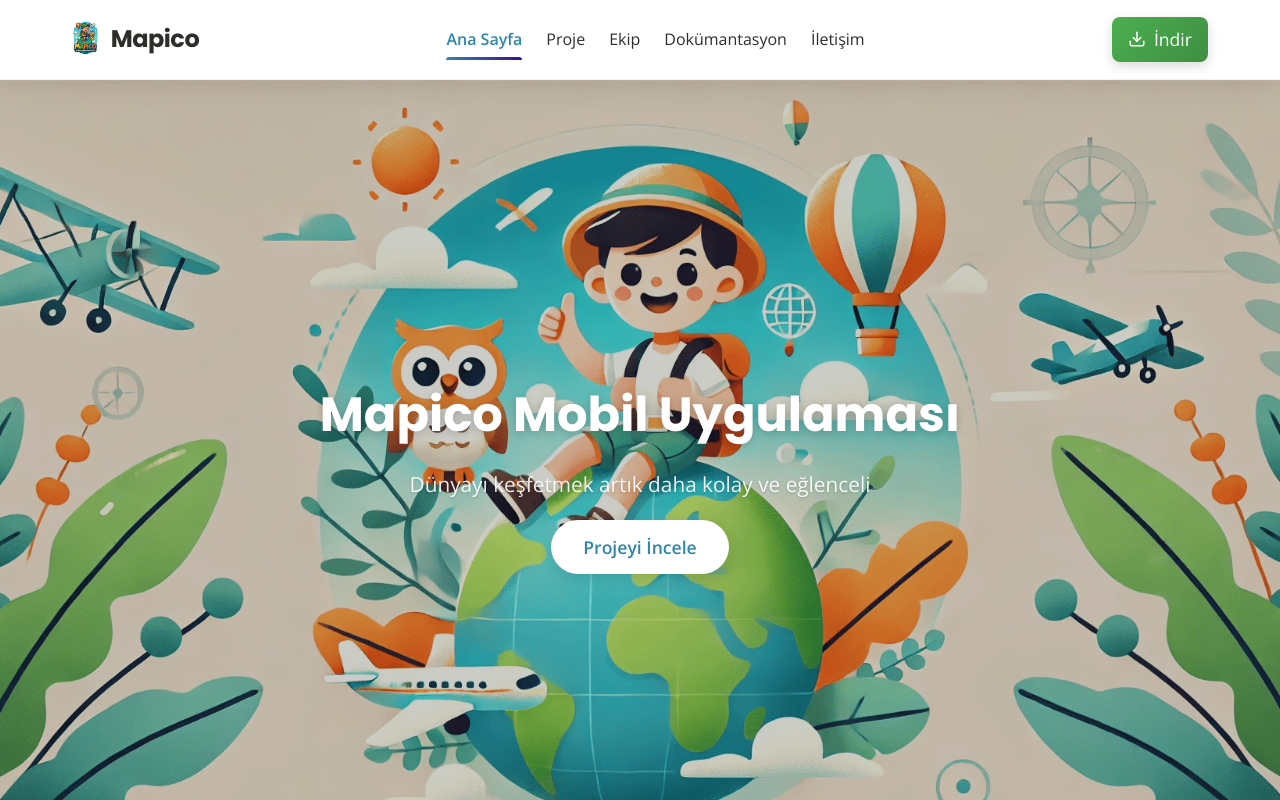
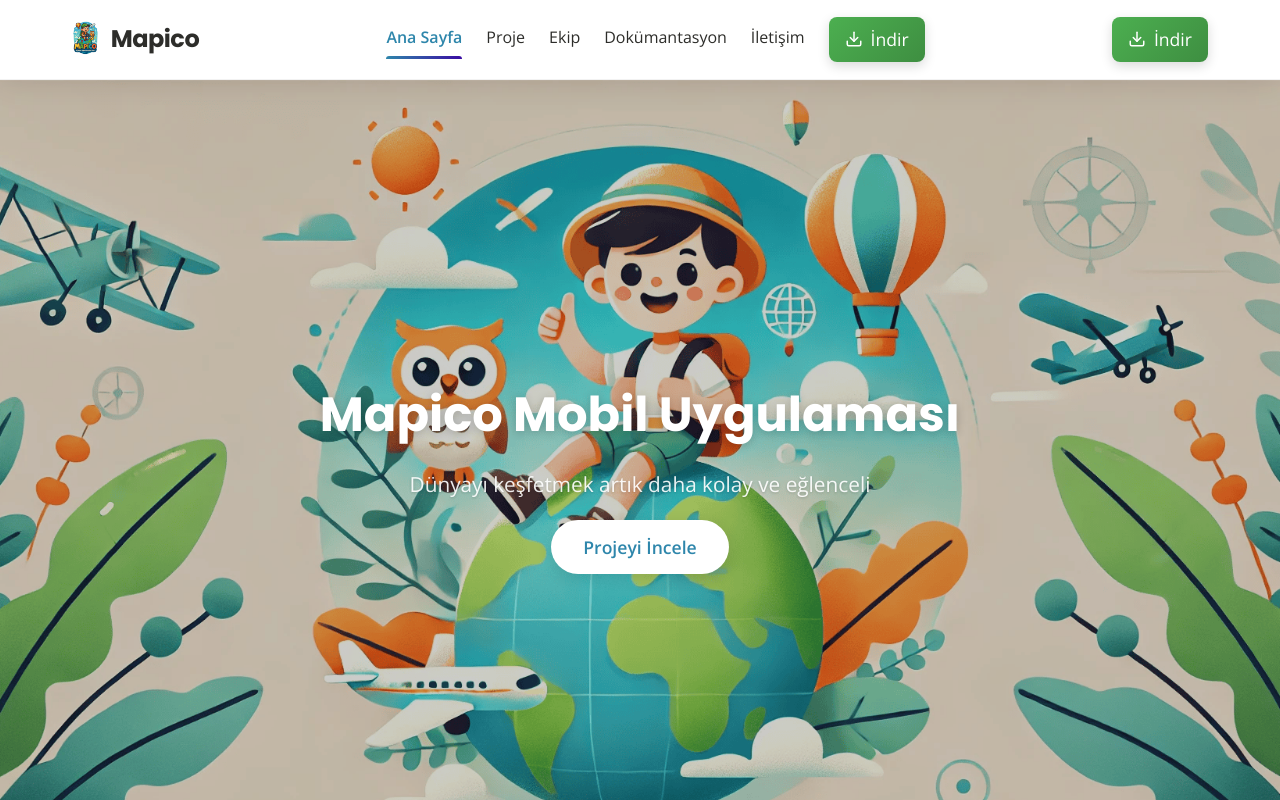
Before and after one commit to mapicoo/mapicoo.github.io, a React (Create React App) app: page / in a window 1280 px wide. Shown: the top 800 px of the page. Built offline with nearby package versions, Linux system fonts and the light colour scheme.

Commit message:
Mobilde de header kısmında indir butonu gözükmesi sağlandı.

```diff
--- a/src/components/Header/Header.tsx
+++ b/src/components/Header/Header.tsx
@@ -38,6 +38,17 @@ const Header: React.FC = () => {
             <li className="nav-item"><NavLink to="/team" className={({ isActive }) => isActive ? "nav-link active" : "nav-link"}>Ekip</NavLink></li>
             <li className="nav-item"><NavLink to="/documentation" className={({ isActive }) => isActive ? "nav-link active" : "nav-link"}>Dokümantasyon</NavLink></li>
             <li className="nav-item"><NavLink to="/contact" className={({ isActive }) => isActive ? "nav-link active" : "nav-link"}>İletişim</NavLink></li>
+            <li className="nav-item">
+              <NavLink
+              to="/download"
+              className={({ isActive }) =>
+              isActive ? "download-button active" : "download-button"
+                }
+              >
+              <FiDownload className="download-icon" />
+              İndir
+              </NavLink>
+            </li>
           </ul>
         </nav>
 
```
